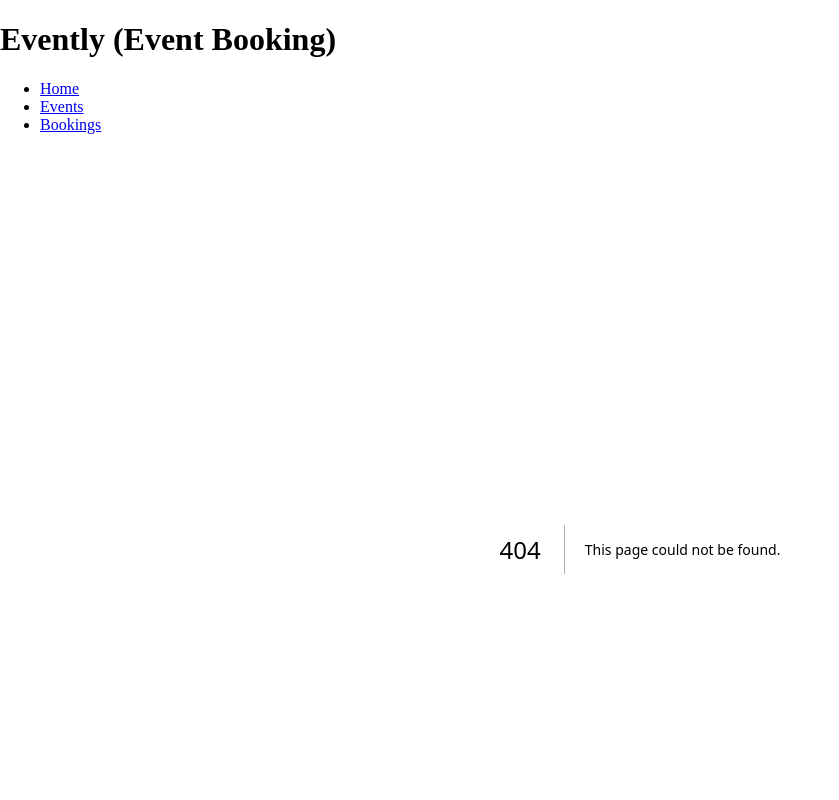
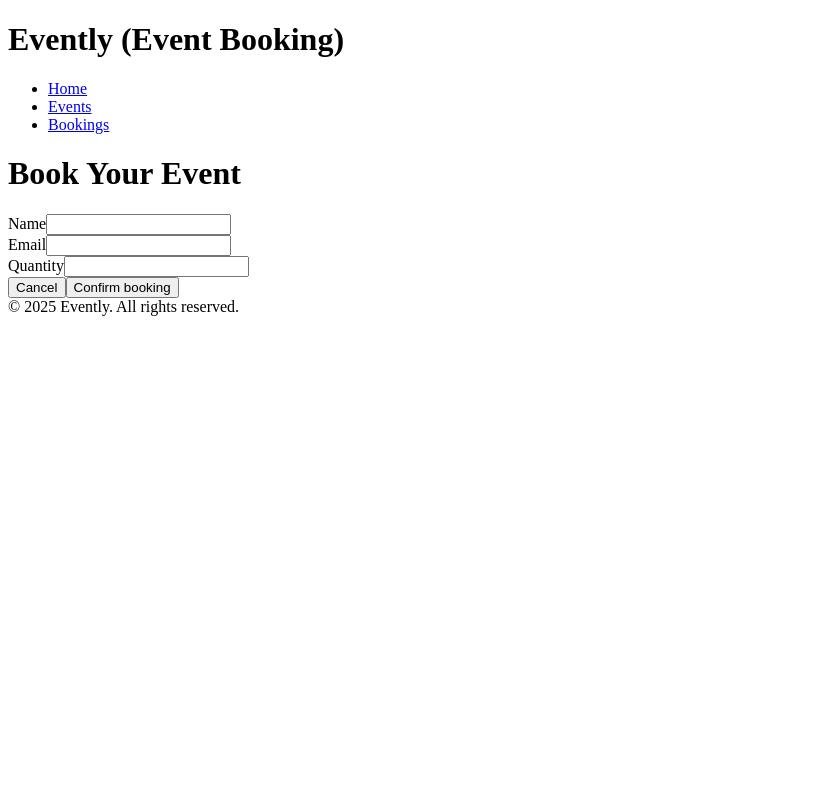
Before and after one commit to PriyeshIllam/ankita-testsubmit, a Next.js app: page /bookings in a window 1280 px wide. Before the commit this address had no page. Shown: the top 800 px of the page, without its empty margins (0-839 px from the left). Built offline with nearby package versions, Linux system fonts and the light colour scheme.

Commit message:
booking form

```diff
--- /dev/null
+++ b/src/app/bookings/page.tsx
@@ -0,0 +1,40 @@
+"use client";
+import { useState } from "react";
+import BookingForm from "@/components/BookingForm";
+import { Event } from "@/utils/types";
+
+export default function BookingsPage() {
+  // For demo: static event data (in real case, fetch by query or params)
+  const event: Event = {
+    id: "1",
+    name: "React Conference",
+    date: "2025-09-01",
+    location: "Stockholm",
+    description: "A React event",
+    seats: 5,
+    price: 100,
+    title: ""
+  };
+
+  const [bookingConfirmed, setBookingConfirmed] = useState(false);
+
+  const handleConfirm = (data: { eventId: string; name: string; email: string; quantity: number }) => {
+    console.log("Booking confirmed:", data);
+    setBookingConfirmed(true);
+  };
+
+  const handleCancel = () => {
+    console.log("Booking canceled");
+  };
+
+  return (
+    <div>
+      <h1>Book Your Event</h1>
+      {!bookingConfirmed ? (
+        <BookingForm event={event} onCancel={handleCancel} onConfirm={handleConfirm} />
+      ) : (
+        <p>Thank you! Your booking is confirmed.</p>
+      )}
+    </div>
+  );
+}
--- /dev/null
+++ b/src/components/BookingForm/index.tsx
@@ -0,0 +1,80 @@
+import { useState } from "react";
+
+interface Event {
+  id: string;
+  name: string;
+  date: string;
+  location: string;
+  description: string;
+  seats: number;
+  price: number;
+  title: string;
+}
+
+interface BookingFormProps {
+  event: Event;
+  onCancel: () => void;
+  onConfirm: (data: { eventId: string; name: string; email: string; quantity: number }) => void;
+}
+
+export default function BookingForm({ event, onCancel, onConfirm }: BookingFormProps) {
+  const [name, setName] = useState("");
+  const [email, setEmail] = useState("");
+  const [quantity, setQuantity] = useState<number | string>("");
+  const [error, setError] = useState("");
+
+  const handleSubmit = () => {
+    if (!name || !email || !quantity) {
+      setError("Please fill all fields");
+      return;
+    }
+    const qty = Number(quantity);
+    if (qty > event.seats) {
+      setError(`Only ${event.seats} seats available`);
+      return;
+    }
+    setError("");
+    onConfirm({ eventId: event.id, name, email, quantity: qty });
+  };
+
+  return (
+    <div>
+      <div>
+        <label htmlFor="name">Name</label>
+        <input
+          id="name"
+          aria-label="Name"
+          value={name}
+          onChange={(e) => setName(e.target.value)}
+        />
+      </div>
+      <div>
+        <label htmlFor="email">Email</label>
+        <input
+          id="email"
+          aria-label="Email"
+          type="email"
+          value={email}
+          onChange={(e) => setEmail(e.target.value)}
+        />
+      </div>
+      <div>
+        <label htmlFor="quantity">Quantity</label>
+        <input
+          id="quantity"
+          aria-label="Quantity"
+          type="number"
+          value={quantity}
+          onChange={(e) => setQuantity(e.target.value)}
+        />
+      </div>
+      {error && <p>{error}</p>}
+      <button type="button" onClick={onCancel}>
+        Cancel
+      </button>
+      <button type="button" onClick={handleSubmit}>
+        Confirm booking
+      </button>
+    </div>
+  );
+}
```
Also changed, not shown: 1 other file (tests, documents, lock files or other folders).
